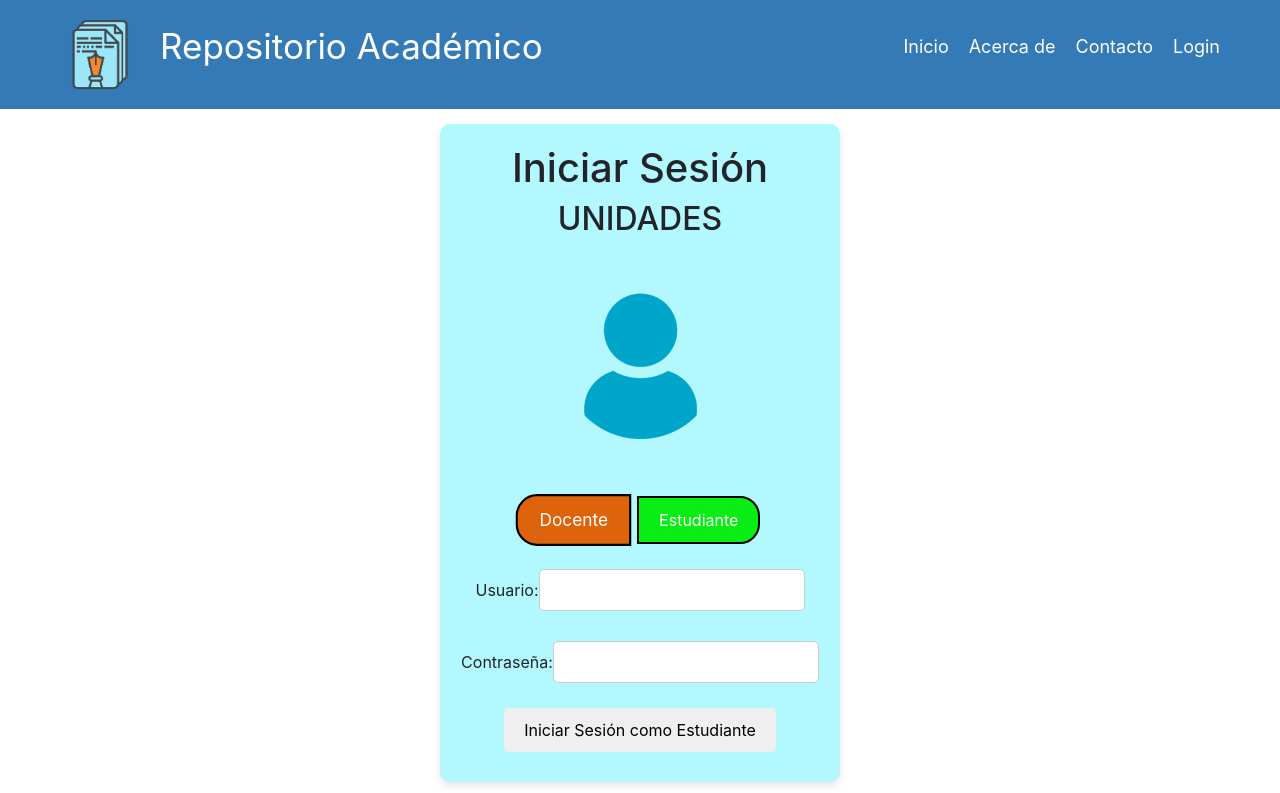
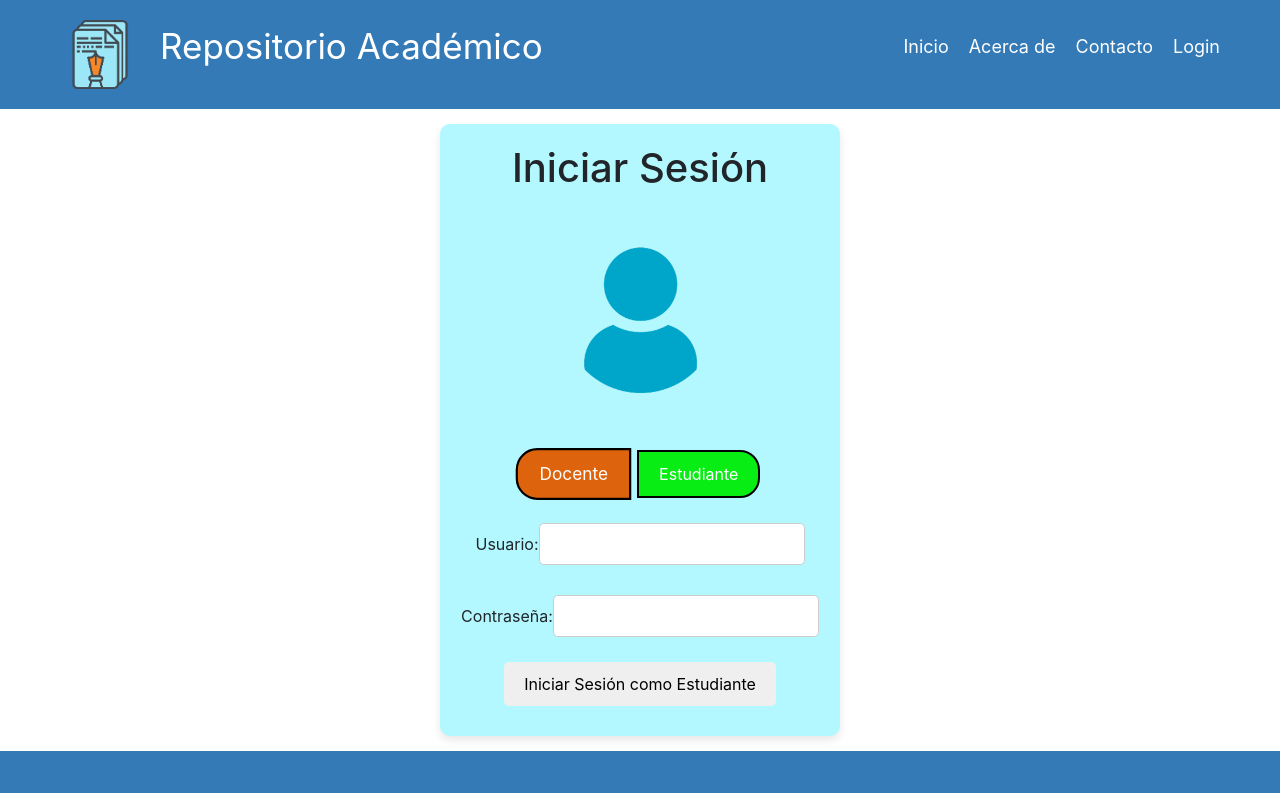
Before and after one commit to blackrose99/RepositorioAcademico, a React (Create React App) app: page /login in a window 1280 px wide. Shown: the top 793 px of the page. Built offline with nearby package versions, Linux system fonts and the light colour scheme.

Commit message:
Actualizacion

```diff
--- a/src/Componentes/Login/Login.js
+++ b/src/Componentes/Login/Login.js
@@ -31,7 +31,7 @@ const InicioSesion = () => {
 
       <div className={cardClass}>
         <h1>Iniciar Sesión</h1>
-        <h2>UNIDADES</h2>
+
 
           <img className="image" src={LoginImg} alt="Inicio de Sesión" />
           <div className="switch-container">
```
